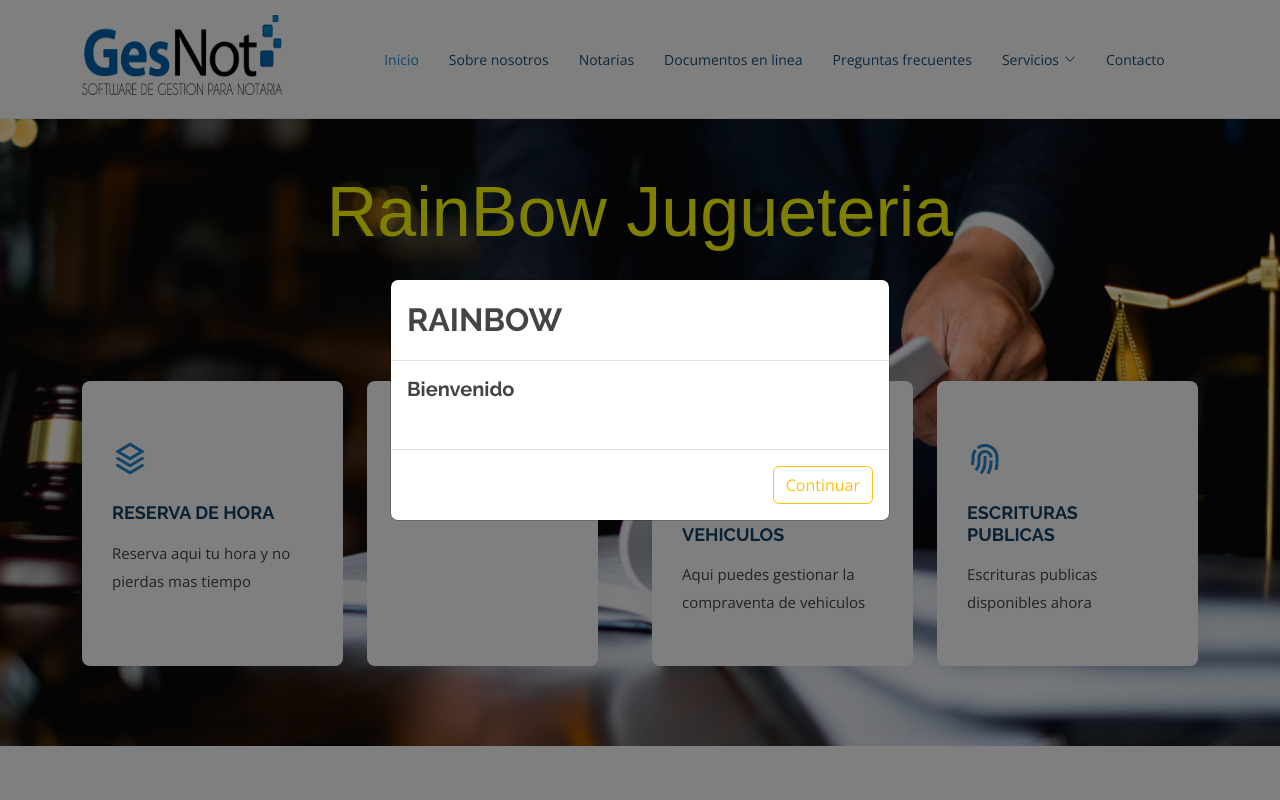
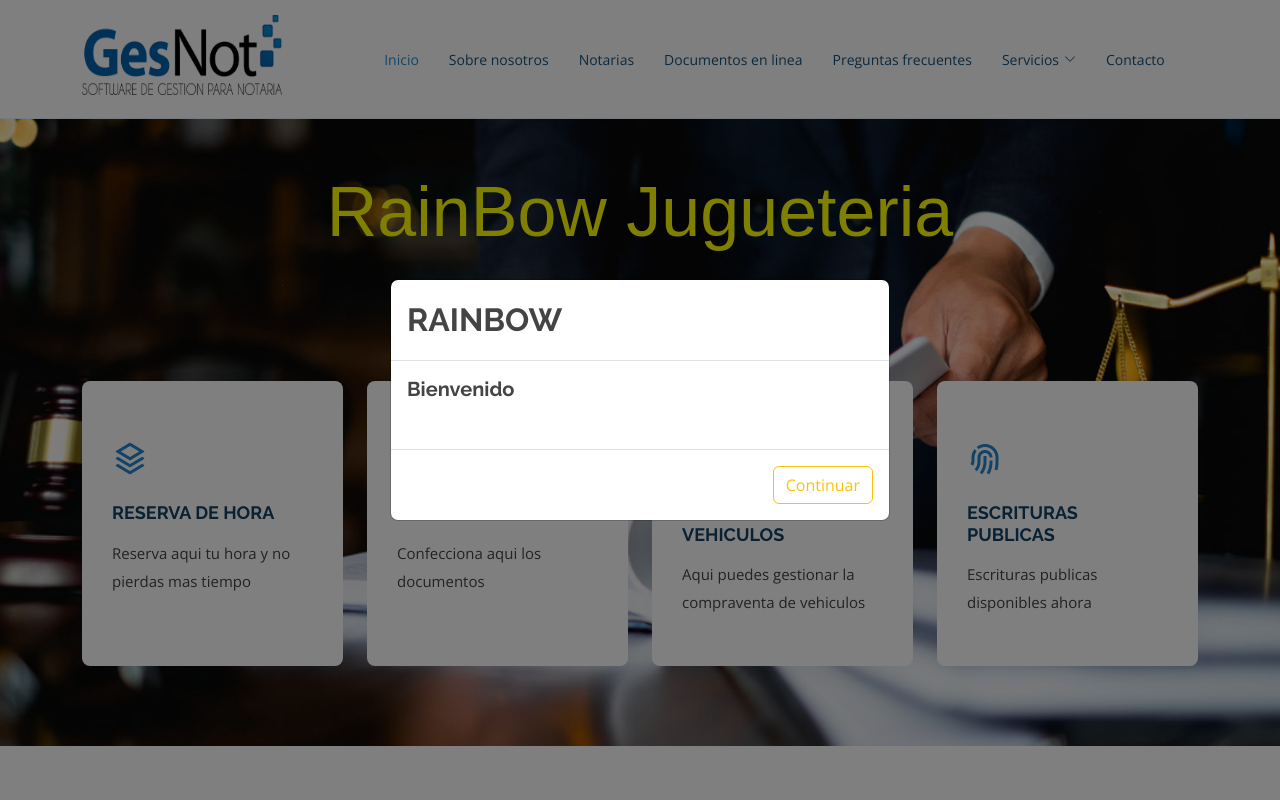
Before and after one commit to MarcoFelipeO/Mi-Jugueteria-PHP-Native., a PHP site: page /notariagesnot/OnePage/index.php in a window 1280 px wide. Run offline with PHP 8.4, Linux system fonts and the light colour scheme; data comes from the database, SQL or seed files in the repository; data that the repository does not hold is empty; some libraries are stand-ins or nearby versions.

Commit message:
nuevo avance de Jugueteria

```diff
--- a/OnePage/index.php
+++ b/OnePage/index.php
@@ -161,7 +161,7 @@
           <div class="icon-box">
             <div class="icon"><i class="ri-palette-line"></i></div>
             <h4 class="title"><a href="mostrar_productos.php">Nuestros Productos</a></h4>
-          <!--<p class="description">Confecciona aqui los documentos</p>--->
+          <p class="description">Confecciona aqui los documentos</p>
           </div>
         </div>
 
```
